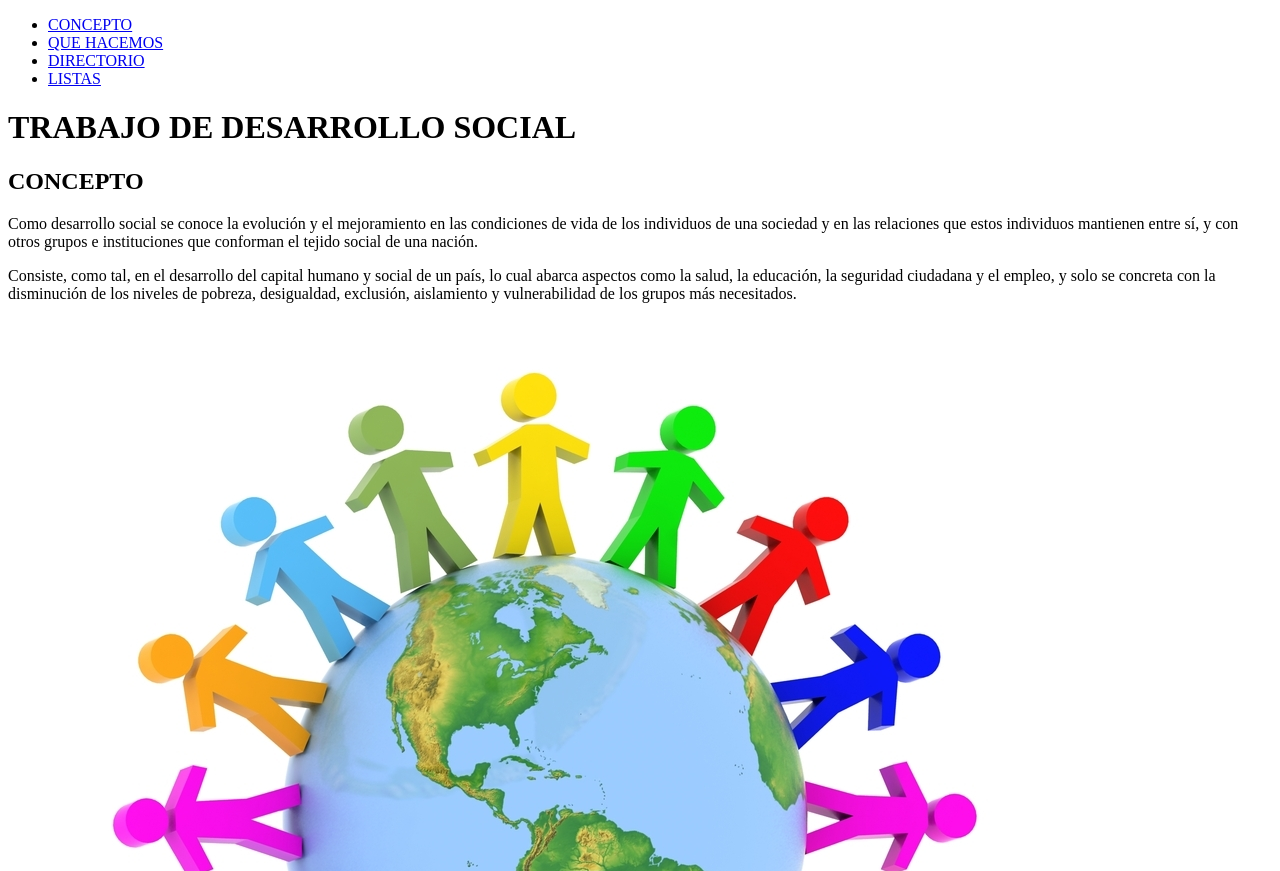
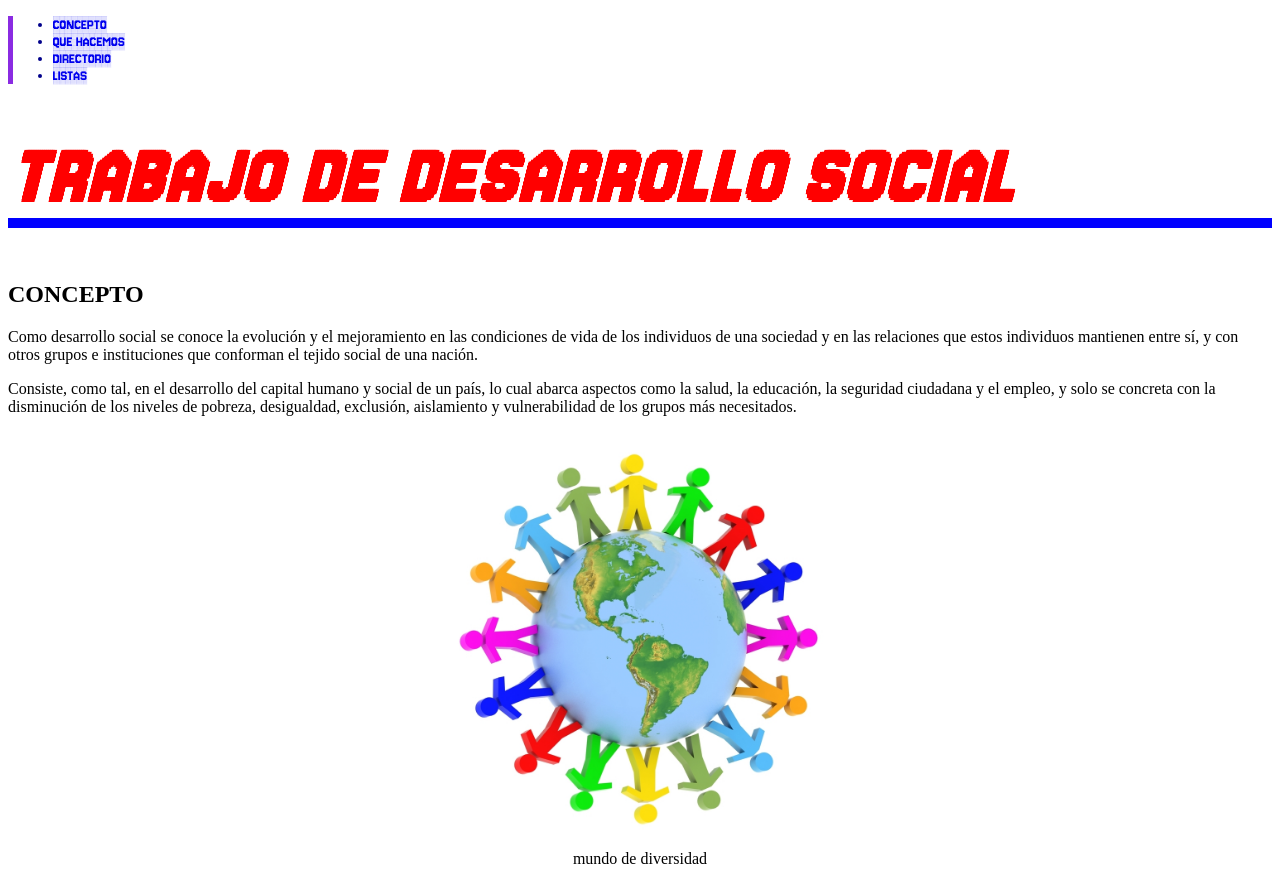
Before and after one commit to wagner-gamarra/primera.pagina.de.estilos, a plain HTML site: page index.html in a window 1280 px wide. Shown: the top 871 px of the page. Drawn offline with Linux system fonts and the light colour scheme.

Commit message:
ingreso de primera tanda de estilos

```diff
--- a/index.html
+++ b/index.html
@@ -11,7 +11,7 @@
 <body>
     <!-- desarrollando mi primera pagina web -->
     <header>
-        <nav>
+        <nav class="nav-1">
             <ul>
                 <li><a href="#sub-1">CONCEPTO</a></li>
                 <li><a href="#sub-2">QUE HACEMOS</a></li>
@@ -39,7 +39,7 @@
                     necesitados.
                 </p>
                 <figure>
-                    <img src="./imagenes/social-7.jpg" alt="un mundo feliz">
+                    <img class="img-1" src="./imagenes/social-7.jpg" alt="un mundo feliz">
                     <figcaption>mundo de diversidad</figcaption>
                 </figure>
                 <footer>
@@ -55,7 +55,7 @@
         <hr>
         <section id="sub-2">
             <article>
-                <header>
+                <header class="wag">
                     <h2>QUE HACEMOS</h2>
                 </header>
                 <p>La búsqueda del desarrollo social no es solo una preocupación de los Estados en particular, sino
--- a/style.css
+++ b/style.css
@@ -0,0 +1,36 @@
+@font-face {
+    font-family: 'font1';
+    src: url(/font/Jersey25-Regular.ttf) format('truetype');
+}
+@font-face {
+    font-family: 'font2';
+    src: url(/font/Jersey10Charted-Regular.ttf) format('truetype');
+}
+.nav-1{
+    color: darkblue;
+    font-size:medium;
+    text-align:left;
+    font-family: 'font2';
+    border-left: 5px solid;
+    border-color: blueviolet;
+}
+h1{
+    font-family: 'font1';
+    text-align: justify;
+    color:red;
+    font: size 30px;cap;
+    font-size: 10ch;
+    font-style:oblique;
+    text-decoration: double;
+    border-bottom: 10px solid;
+    border-color: blue;
+}
+.wag{
+color: violet;
+}
+.img-1{
+    width: 35%;
+}
+figure{
+    text-align: center;
+}
```
Also changed, not shown: font/Jersey10Charted-Regular.ttf (added).
